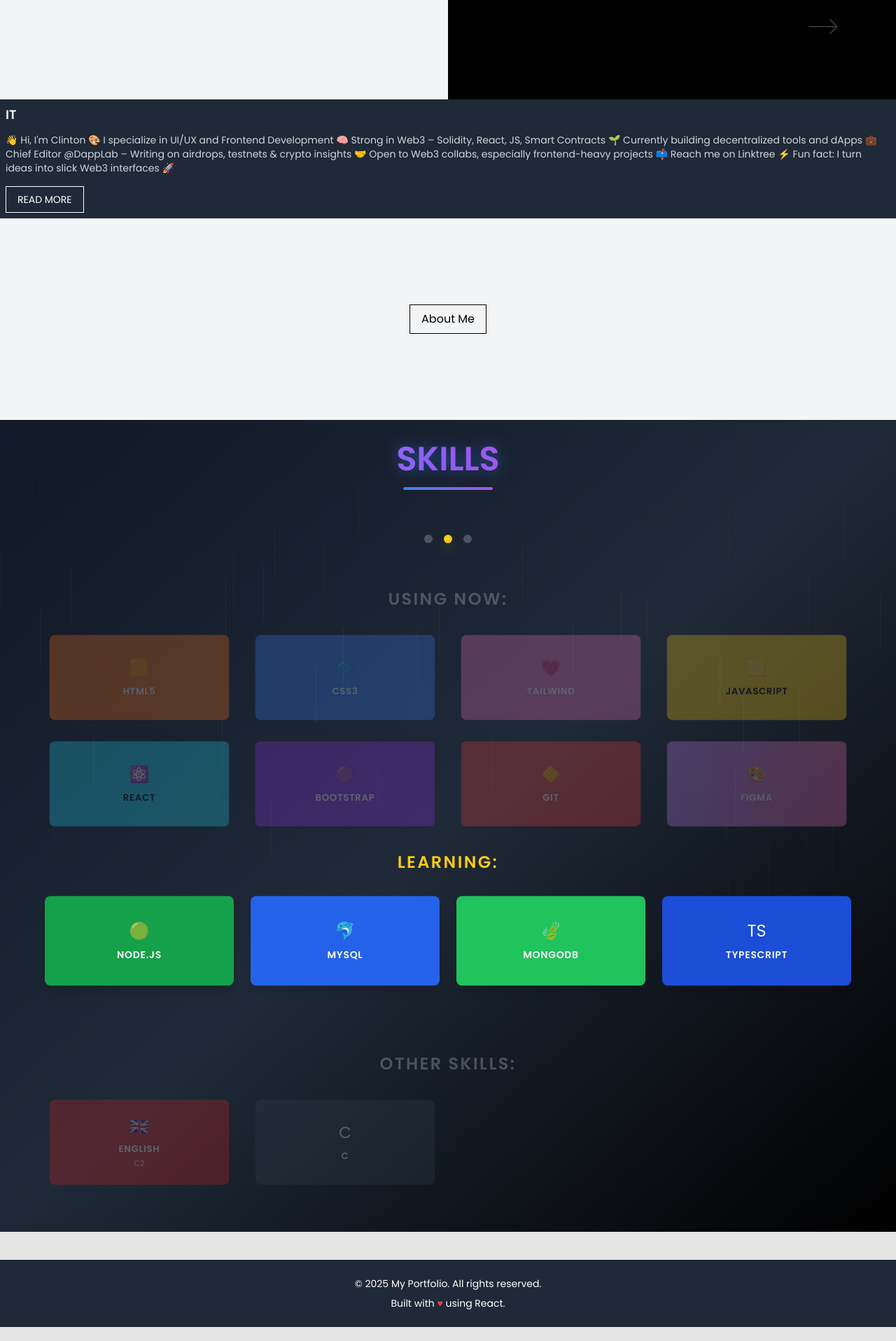
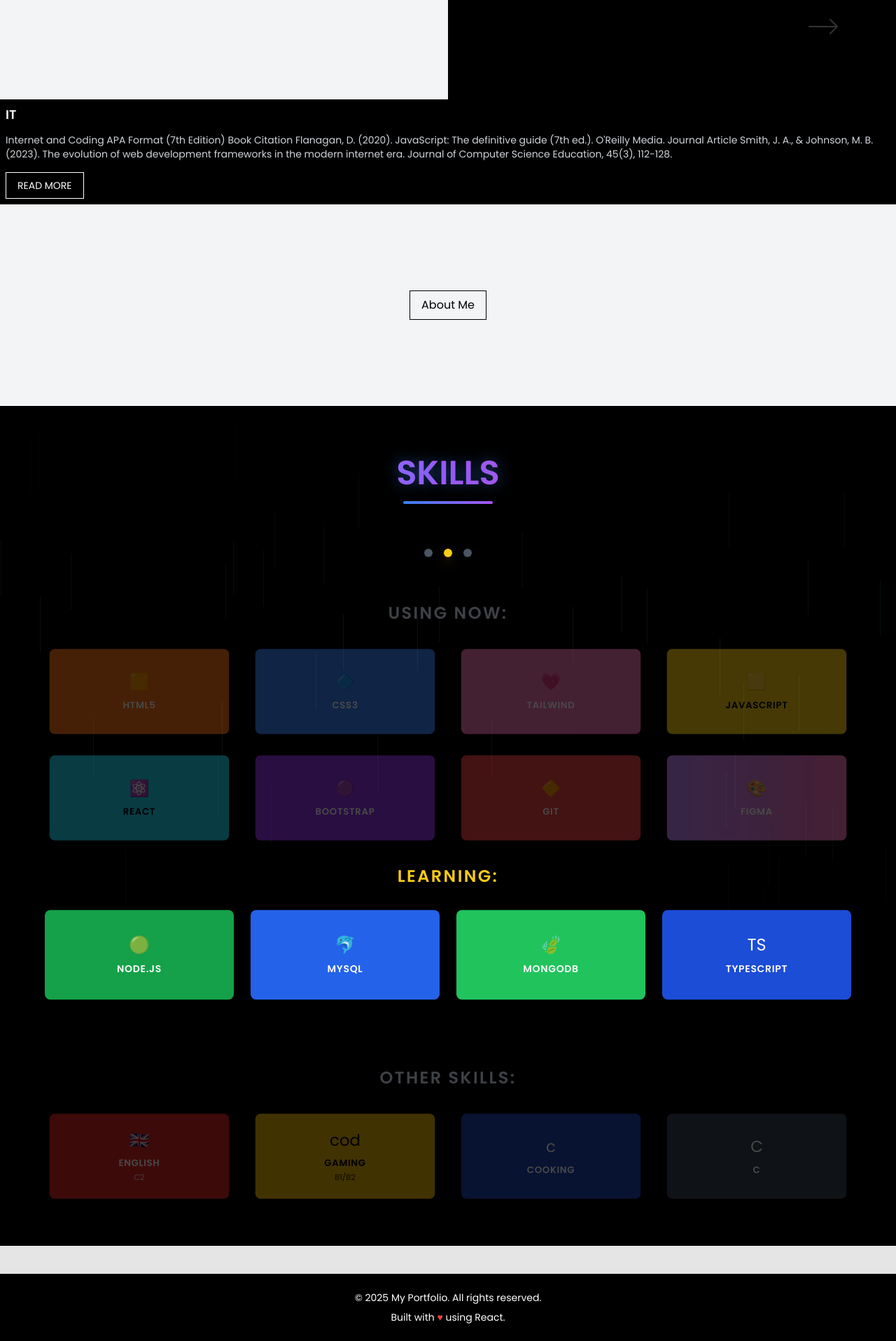
Before and after one commit to Govamarket/portfolio, a React (Create React App) app: page / in a window 1280 px wide. Shown: the part 770-2686 px from the top of the page at 70% size. Built offline with nearby package versions, Linux system fonts and the light colour scheme.

Commit message:
initial commit

```diff
--- a/src/pages/Footer.js
+++ b/src/pages/Footer.js
@@ -3,7 +3,7 @@
 const Footer = () => {
   return (
     <div>
-      <footer className="bg-gray-800 text-white py-6 mt-10">
+      <footer className="bg-black text-white py-6 mt-10">
         <div className="container mx-auto text-center">
           <p className="text-sm">
             © {new Date().getFullYear()} My Portfolio. All rights reserved.
--- a/src/pages/Home.js
+++ b/src/pages/Home.js
@@ -144,19 +144,20 @@
         }
       `}</style>
       <div>
-        <div className="bg-gray-800 text-white p-4 md:p-2">
+        <div className="bg-black text-white p-4 md:p-2">
           <h3 className="text-lg font-bold mb-3">IT</h3>
           <p className="text-xs md:text-sm text-gray-300 leading-relaxed mb-4">
-            👋 Hi, I'm Clinton 🎨 I specialize in UI/UX and Frontend Development
-            🧠 Strong in Web3 – Solidity, React, JS, Smart Contracts 🌱
-            Currently building decentralized tools and dApps 💼 Chief Editor
-            @DappLab – Writing on airdrops, testnets & crypto insights 🤝 Open
-            to Web3 collabs, especially frontend-heavy projects 📫 Reach me on
-            Linktree ⚡ Fun fact: I turn ideas into slick Web3 interfaces 🚀
+            Internet and Coding APA Format (7th Edition) Book Citation Flanagan,
+            D. (2020). JavaScript: The definitive guide (7th ed.). O'Reilly
+            Media. Journal Article Smith, J. A., & Johnson, M. B. (2023). The
+            evolution of web development frameworks in the modern internet era.
+            Journal of Computer Science Education, 45(3), 112-128.
           </p>
-          <button className="text-white border border-white px-4 py-2 text-xs md:text-sm hover:bg-white hover:text-gray-800 transition-colors">
-            READ MORE
-          </button>
+          <a href="https://doi.org/10.1234/jcse.2023.45.3.112">
+            <button className="text-white border border-white px-4 py-2 text-xs md:text-sm hover:bg-white hover:text-gray-800 transition-colors">
+              READ MORE
+            </button>
+          </a>
         </div>
         <About />
       </div>
--- a/src/pages/Skill.js
+++ b/src/pages/Skill.js
@@ -97,7 +97,19 @@
           textColor: "text-white",
           subtitle: "C2",
         },
-
+        {
+          name: "GAMING",
+          icon: "cod",
+          color: "bg-yellow-500",
+          textColor: "text-black",
+          subtitle: "B1/B2",
+        },
+        {
+          name: "COOKING",
+          icon: "c",
+          color: "bg-blue-800",
+          textColor: "text-white",
+        },
         { name: "C", icon: "C", color: "bg-gray-700", textColor: "text-white" },
       ],
     },
@@ -185,7 +197,7 @@
   };
 
   return (
-    <div className="min-h-screen bg-gradient-to-br from-gray-900 via-gray-800 to-black text-white p-8 relative overflow-hidden">
+    <div className="min-h-screen bg-gradient-to-br from-black via-black to-black text-white p-8 relative overflow-hidden">
       {/* Background matrix effect */}
       <div className="absolute inset-0 opacity-10">
         {[...Array(50)].map((_, i) => (
@@ -201,7 +213,7 @@
         ))}
       </div>
 
-      <div className="relative z-10 max-w-6xl mx-auto">
+      <div className="relative z-10 max-w-6xl mx-auto md: mt-10">
         {/* Main title with cinematic entrance */}
         <div className="text-center mb-16">
           <h1 className="text-5xl font-bold mb-4 bg-gradient-to-r from-blue-400 via-purple-500 to-pink-500 bg-clip-text text-transparent animate-glow">
```
